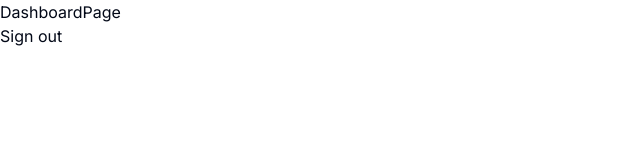
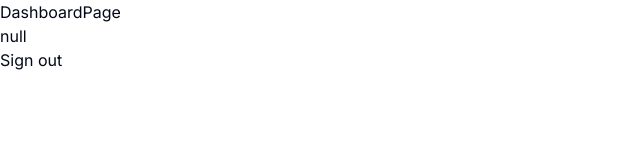
Before and after one commit to AKSHAY13PATEL/Next-Authentication, a Next.js app: page /dashboard in a window 1280 px wide. Shown: the top 160 px of the page, without its empty margins (0-640 px from the left). Built offline with nearby package versions, Linux system fonts and the light colour scheme; no server answers.

Commit message:
Callback set up

```diff
--- a/app/dashboard/page.tsx
+++ b/app/dashboard/page.tsx
@@ -1,12 +1,11 @@
-import { signOut } from "@/auth";
-import { Button } from "@/components/ui/button";
-import { Form, FormItem } from "@/components/ui/form";
-import React from "react";
+import { auth, signOut } from "@/auth";
 
-const DashboardPage = () => {
+const DashboardPage = async () => {
+  const session = await auth();
   return (
     <>
       <div>DashboardPage</div>
+      <div>{JSON.stringify(session)}</div>
       <div>
         <form
           action={async () => {
--- a/auth.config.ts
+++ b/auth.config.ts
@@ -20,12 +20,10 @@ export default {
             throw new CredentialsSignin("Validation of credentials failed");
           }
 
-          console.log("before");
           const isPasswordMatched = await bcryptjs.compare(
             password,
             user.password
           );
-          console.log("after", isPasswordMatched);
           if (isPasswordMatched) {
             return user;
           }
--- a/auth.ts
+++ b/auth.ts
@@ -1,9 +1,49 @@
-import NextAuth from "next-auth";
-import { PrismaAdapter } from "@auth/prisma-adapter";
 import authConfig from "@/auth.config";
 import { db } from "@/lib/db";
+import { PrismaAdapter } from "@auth/prisma-adapter";
+import { UserRole } from "@prisma/client";
+import NextAuth, { DefaultSession } from "next-auth";
+import { getUserById } from "./data/user";
+
+declare module "next-auth" {
+  interface Session {
+    user: {
+      role: "USER" | "ADMIN";
+      /**
+       * By default, TypeScript merges new interface properties and overwrites existing ones.
+       * In this case, the default session user properties will be overwritten,
+       * with the new ones defined above. To keep the default session user properties,
+       * you need to add them back into the newly declared interface.
+       */
+    } & DefaultSession["user"];
+  }
+}
 
 export const { handlers, signIn, signOut, auth } = NextAuth({
+  callbacks: {
+    async jwt({ token }) {
+      // token.sub contain the id of user logged in
+      if (!token.sub) return token;
+
+      const existingUser = await getUserById(token.sub);
+
+      if (!existingUser) return token;
+
+      token.role = existingUser.role;
+      return token;
+    },
+    async session({ session, token }) {
+      if (session.user && token.sub) {
+        session.user.id = token.sub;
+      }
+
+      if (session.user && token.role) {
+        session.user.role = token.role as UserRole;
+      }
+
+      return session;
+    },
+  },
   adapter: PrismaAdapter(db),
   session: { strategy: "jwt" },
   ...authConfig,
```
Also changed, not shown: 1 other file (tests, documents, lock files or other folders).
